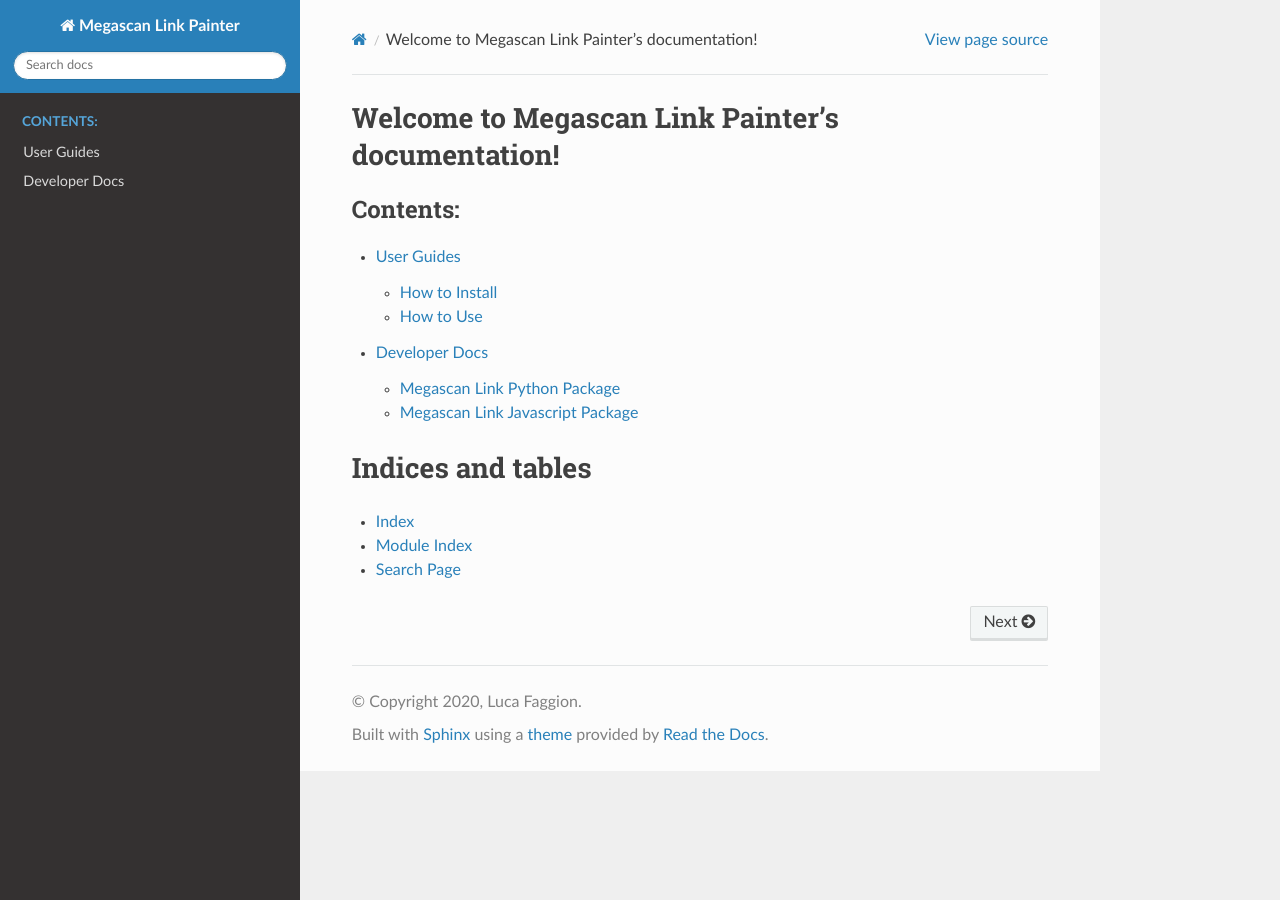
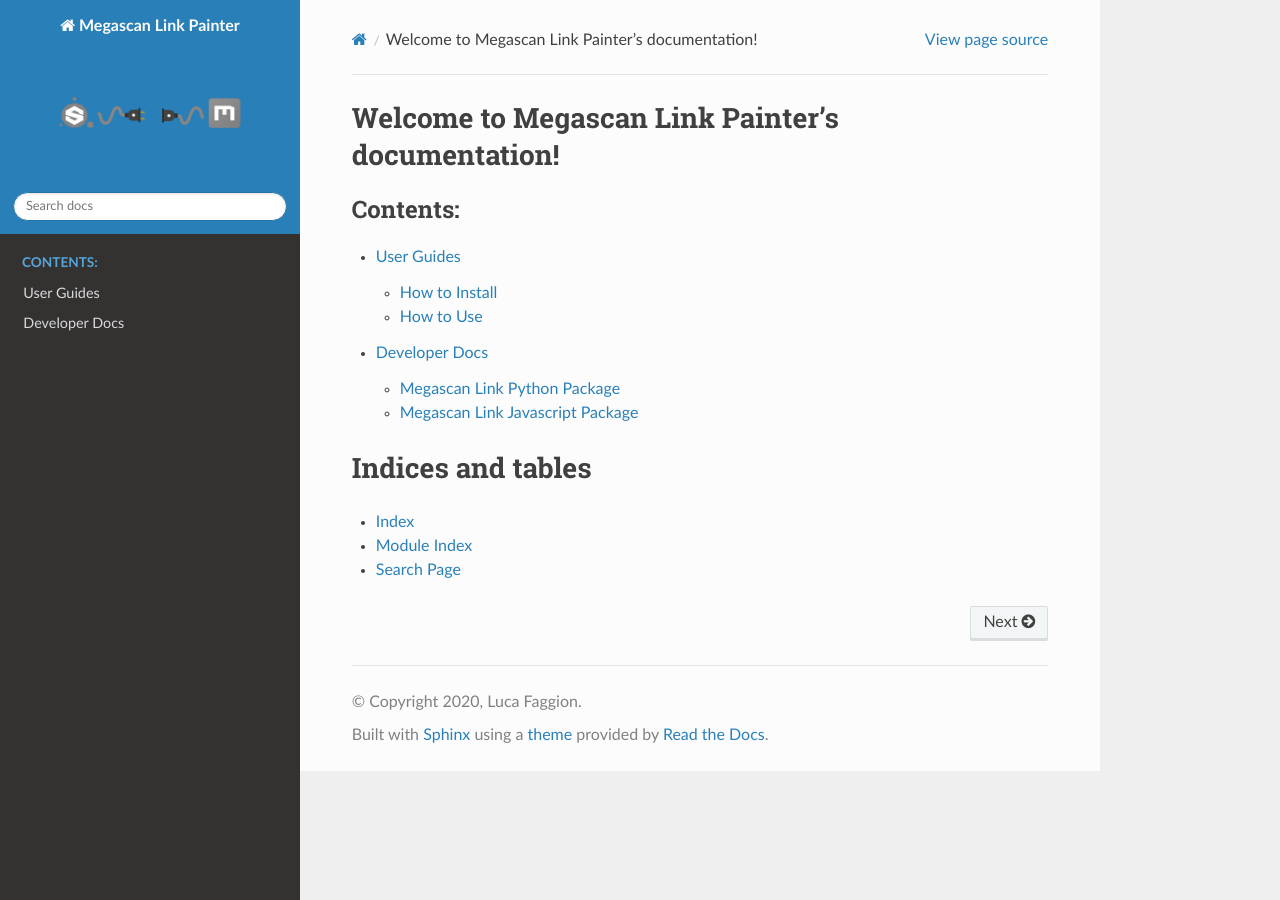
Before and after one commit to Raider-Arts/painter-megascan-link, a Sphinx documentation site: the page built from doc/index.rst, in a window 1280 px wide. Built offline with Sphinx 7.4.7 and the Read the Docs theme 2.0.0, drawn with Linux system fonts in a browser that asks for light colours.

Commit message:
[GLOBAL] Added logo to docs

```diff
--- a/doc/_static/style.css
+++ b/doc/_static/style.css
@@ -1,3 +1,12 @@
+.logo {
+    width: 234px !important;
+    height: 128px !important;
+}
+
+.icon {
+    width: 100%;
+}
+
 .wy-table-responsive table td {
     white-space: unset;
 }
--- a/doc/conf.py
+++ b/doc/conf.py
@@ -88,6 +88,10 @@
 #css style
 html_css_files = ['style.css']
 
+#logo
+#Logo
+html_logo = '_static/logo_big.gif'
+
 # -- Autostructify -------------------------------------------------
 
 def setup(app):
```
